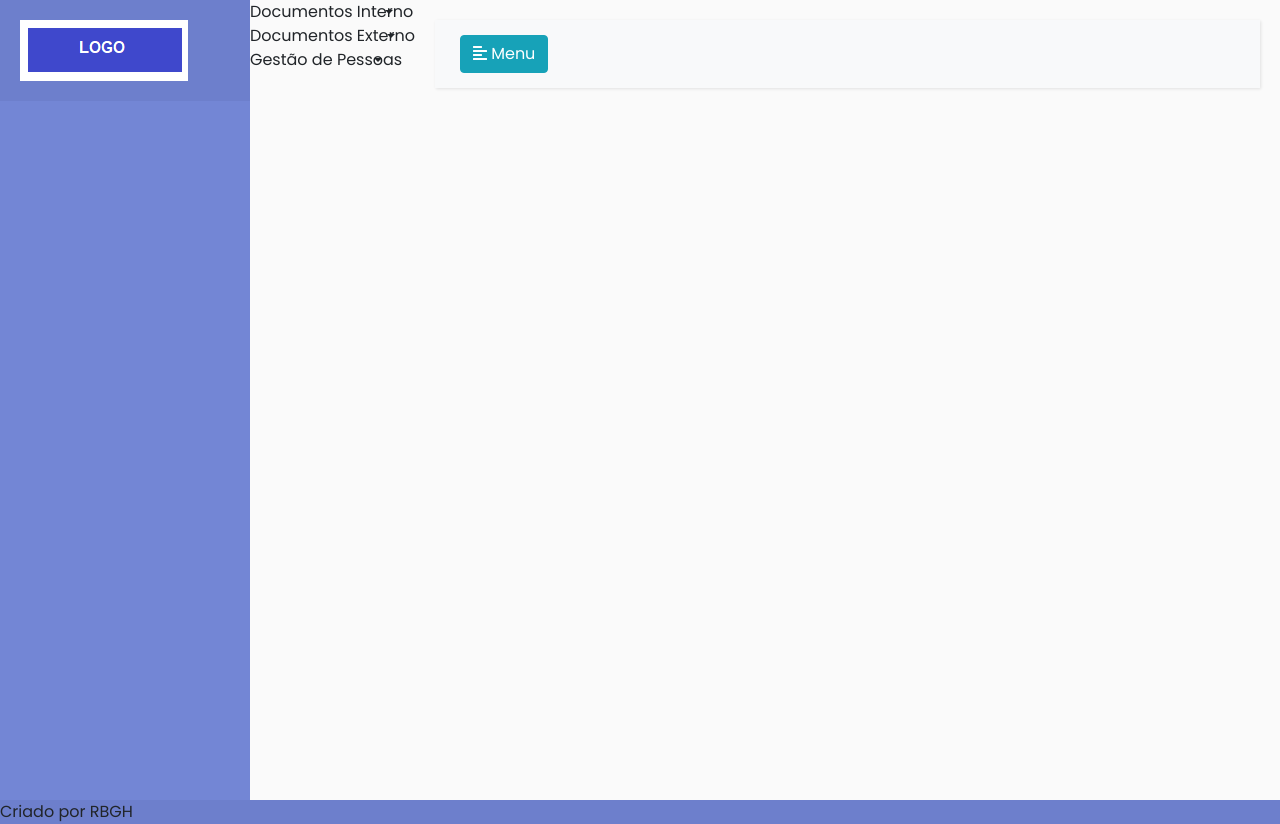
After one commit to RobertaHauser/intranet-iso9001, a Django app: template gestaologin/templates/base.html in a window 1280 px wide. The commit adds this page. Run offline with Django 3.2, Linux system fonts and the light colour scheme; the template is opened without the code that fills it, so the values that code supplies are empty; some libraries are stand-ins or nearby versions.

Commit message:
Inclusão base.html

```diff
--- /dev/null
+++ b/gestaologin/templates/base.html
@@ -0,0 +1,140 @@
+<!--MATERIAL DE APOIO:
+video: https://www.youtube.com/watch?v=tWpXoi17oXk&t=250s
+texto: https://codepen.io/truongtx-ccvn/pen/qLXGKV
+-->
+<!DOCTYPE html>
+{% load static %}
+<html lang="pt-br">
+    <head>
+        <meta charset="utf-8">
+        <title>Intranet | ISO9001</title>
+
+        <!--ENDEREÇO 1:https://getbootstrap.com/docs/4.3/getting-started/introduction/-->
+        <link rel="stylesheet" href="https://stackpath.bootstrapcdn.com/bootstrap/4.3.1/css/bootstrap.min.css" integrity="sha384-ggOyR0iXCbMQv3Xipma34MD+dH/1fQ784/j6cY/iJTQUOhcWr7x9JvoRxT2MZw1T" crossorigin="anonymous">
+
+        <!--ENDEREÇO 1 e 2: https://cdnjs.cloudflare.com/ajax/libs/font-awesome/5.15.4/css/all.min.css-->
+        <link rel="stylesheet" href="https://cdnjs.cloudflare.com/ajax/libs/font-awesome/5.15.4/css/all.min.css">
+        <script src="https://cdnjs.cloudflare.com/ajax/libs/font-awesome/5.15.4/js/all.min.js"></script>
+
+        <!--BOTÕES EDIT, DELETE...-->
+        <link href="https://fonts.googleapis.com/icon?family=Material+Icons" rel="stylesheet">
+
+        <link href="{% static 'css/style.css'%}" rel="stylesheet">
+    </head>
+    <body>
+        <div class="wrapper">
+            <!-- Sidebar  -->
+            <nav id="sidebar">
+                <div class="sidebar-header">
+                    <a href="/"><img src="{%static 'img/logosmt.png'%}"></a>
+                </div>
+            </nav>
+
+
+                <ul class="list-unstyled components">
+                    <li class="active">
+                        <a href="#homeSubmenu" data-toggle="collapse" aria-expanded="false" class="dropdown-toggle">Documentos Interno</a>
+                        <ul class="collapse list-unstyled" id="homeSubmenu">
+                            <li><a href="#" target="_blank">Lista Mestra - Documentos</a></li>
+                        </ul>
+                    </li>
+                    <li>
+                        <a href="#pageSubmenu" data-toggle="collapse" aria-expanded="false" class="dropdown-toggle">Documentos Externo</a>
+                        <ul class="collapse list-unstyled" id="pageSubmenu">
+                            <li><a href="#" target="_blank">Lista Mestra Doctos Externo</a></li>
+                            <li><a href="#" target="_blank">NBR ISO 9001:2015</a></li>
+                            <!--<li><a href="#" target="_blank">Certificado ISO 9001</a></li>
+                            <li><a href="#" target="_blank">Certificado Fornecedores</a></li>
+                            <li><a href="#" target="_blank">Certificado Calibração</a></li>
+                            <li><a href="#" target="_blank">Desenhos</a></li>-->
+                        </ul>
+                    </li>
+                    <!--
+                    <li>
+                        <a href="#pageSubmenu4" data-toggle="collapse" aria-expanded="false" class="dropdown-toggle">Plano de Ação</a>
+                        <ul class="collapse list-unstyled" id="pageSubmenu4">
+                            <li><a href="#" target="_blank">Mudança e Melhoria</a></li>
+                            <li><a href="#" target="_blank">Não conformidade e ação corretiva></a></li>
+                            <li><a href="#" target="_blank">Riscos e oportunidades></a></li>
+                            <li><a href="#" target="_blank">Comunicação></a></li>
+                            <li><a href="#" target="_blank">Auditoria></a></li>
+                        </ul>
+                    </li>
+                    <li>
+                        <a href="#pageSubmenu1" data-toggle="collapse" aria-expanded="false" class="dropdown-toggle">Aquisição</a>
+                        <ul class="collapse list-unstyled" id="pageSubmenu1">
+                            <li><a href="#" target="_blank">Fornecedor,seleção, avaliação e monitoramento</a></li>
+                        </ul>
+                    </li>
+                    <li><a href="#" target="_blank">Comercial</a></li>
+                    <li>
+                        <a href="#pageSubmenu2" data-toggle="collapse" aria-expanded="false" class="dropdown-toggle">SGQ</a>
+                        <ul class="collapse list-unstyled" id="pageSubmenu2">
+                            <li><a href="#" target="_blank">Objetivos da qualidade</a></li>
+                            <li><a href="#" target="_blank">Satisfação do cliente</a></li>
+                            <li><a href="#" target="_blank">Análise crítica da direção</a></li>
+                            <li><a href="#" target="_blank">Auditoria target="_blank"></a></li>
+                        </ul>
+                    </li>
+                    -->
+                    <li>
+                        <a href="#pageSubmenu3" data-toggle="collapse" aria-expanded="false" class="dropdown-toggle">Gestão de Pessoas</a>
+                        <ul class="collapse list-unstyled" id="pageSubmenu3">
+                            <li><a href="#" target="_blank">Descrição de cargo</a></li>
+                            <!--<li><a href="#" target="_blank">Plano de treinamento</a></li>-->
+                            <li><a href="#" target="_blank">Lista de funcionários</a></li>
+                            <!--<li><a href="#" target="_blank">Organograma</a></li>-->
+                            <li><a href="#" target="_blank">Papéis, responsabilidades e autoridades</a></li>
+                        </ul>
+                    </li>
+                    <!--
+                    <li><a href="#" target="_blank">G.Recursos,Eq.Medição</a></li>
+                    <li><a href="#" target="_blank">Liberação de Produto</a></li>
+                    <li><a href="#" target="_blank">Operação</a></li>
+                    -->
+                </ul>
+            </nav>
+
+            <!-- Page Content  -->
+            <div id="content">
+                <nav class="navbar navbar-expand-lg navbar-light bg-light">
+                    <div class="container-fluid">
+                        <button type="button" id="sidebarCollapse" class="btn btn-info">
+                            <i class="fas fa-align-left"></i>
+                            <span>Menu</span>
+                        </button>
+                        <button class="btn btn-dark d-inline-block d-lg-none ml-auto" type="button" data-toggle="collapse" data-target="#navbarSupportedContent" aria-controls="navbarSupportedContent" aria-expanded="false" aria-label="Toggle navigation">
+                        <i class="fas fa-align-justify"></i>
+                        </button>
+
+                        <!--MENU LOGIN-->
+
+                    </div>
+                </nav>
+                {% block conteudo %}
+                {% endblock conteudo %}
+            </div>
+        </div>
+
+    <!--RODAPÉ-->
+    <footer class="footer">Criado por RBGH</footer>
+
+    <!--ENDEREÇO:https://getbootstrap.com/docs/4.3/getting-started/introduction/-->
+    <!--
+    <script src="https://code.jquery.com/jquery-3.3.1.slim.min.js" integrity="sha384-q8i/X+965DzO0rT7abK41JStQIAqVgRVzpbzo5smXKp4YfRvH+8abtTE1Pi6jizo" crossorigin="anonymous"></script>
+    -->
+    <script src="https://code.jquery.com/jquery-3.3.1.min.js"></script>
+    <script src="https://cdnjs.cloudflare.com/ajax/libs/popper.js/1.14.7/umd/popper.min.js" integrity="sha384-UO2eT0CpHqdSJQ6hJty5KVphtPhzWj9WO1clHTMGa3JDZwrnQq4sF86dIHNDz0W1" crossorigin="anonymous"></script>
+    <script src="https://stackpath.bootstrapcdn.com/bootstrap/4.3.1/js/bootstrap.min.js" integrity="sha384-JjSmVgyd0p3pXB1rRibZUAYoIIy6OrQ6VrjIEaFf/nJGzIxFDsf4x0xIM+B07jRM" crossorigin="anonymous"></script>
+
+    <script>
+        $(document).ready(function () {
+            $('#sidebarCollapse').on('click', function () {
+            $('#sidebar').toggleClass('active');
+            });
+        });
+    </script>
+
+    <!--JAVASCRIPT BOTÃO DELETE-->
+    </body>
+</html>
--- /dev/null
+++ b/static/css/style.css
@@ -0,0 +1,162 @@
+/*
+    DEMO STYLE
+*/
+
+@import "https://fonts.googleapis.com/css?family=Poppins:300,400,500,600,700";
+body {
+    font-family: 'Poppins', sans-serif;
+    background: #fafafa;
+}
+
+p {
+    font-family: 'Poppins', sans-serif;
+    font-size: 1.0em;
+    font-weight: 300;
+    line-height: 1.7em;
+    color: #999;
+}
+
+a,
+a:hover,
+a:focus {
+    color: inherit;
+    text-decoration: none;
+    transition: all 0.3s;
+}
+
+.navbar {
+    padding: 15px 10px;
+    background: #fff;
+    border: none;
+    border-radius: 0;
+    margin-bottom: 40px;
+    box-shadow: 1px 1px 3px rgba(0, 0, 0, 0.1);
+}
+.table{
+    font-size:12px;
+}
+
+.navbar-btn {
+    box-shadow: none;
+    outline: none !important;
+    border: none;
+}
+
+.line {
+    width: 100%;
+    height: 1px;
+    border-bottom: 1px dashed #ddd;
+    margin: 40px 0;
+}
+
+/* ---------------------------------------------------
+    SIDEBAR STYLE
+----------------------------------------------------- */
+
+.wrapper {
+    display: flex;
+    width: 100%;
+    align-items: stretch;
+}
+
+#sidebar {
+    min-width: 250px;
+    max-width: 250px;
+    background: #7386D5;
+    color: #fff;
+    transition: all 0.3s;
+}
+
+#sidebar.active {
+    margin-left: -250px;
+}
+
+#sidebar .sidebar-header {
+    padding: 20px;
+    background: #6d7fcc;
+}
+
+#sidebar ul.components {
+    padding: 20px 0;
+    border-bottom: 1px solid #47748b;
+}
+
+#sidebar ul p {
+    color: #fff;
+    padding: 10px;
+}
+
+#sidebar ul li a {
+    padding: 10px;
+    font-size: 1.0em;
+    display: block;
+}
+
+#sidebar ul li a:hover {
+    color: #7386D5;
+    background: #fff;
+}
+
+#sidebar ul li.active>a,
+a[aria-expanded="true"] {
+    color: #fff;
+    background: #6d7fcc;
+}
+
+a[data-toggle="collapse"] {
+    position: relative;
+}
+
+.dropdown-toggle::after {
+    display: block;
+    position: absolute;
+    top: 50%;
+    right: 20px;
+    transform: translateY(-50%);
+}
+
+ul ul a {
+    font-size: 0.8em !important;
+    padding-left: 30px !important;
+    background: #6d7fcc;
+}
+
+a.download {
+    background: #fff;
+    color: #7386D5;
+}
+
+a.article,
+a.article:hover {
+    background: #6d7fcc !important;
+    color: #fff !important;
+}
+footer{
+    background: #6d7fcc;
+}
+/* ---------------------------------------------------
+    CONTENT STYLE
+----------------------------------------------------- */
+
+#content {
+    width: 100%;
+    padding: 20px;
+    min-height: 100vh;
+    transition: all 0.3s;
+}
+
+/* ---------------------------------------------------
+    MEDIAQUERIES
+----------------------------------------------------- */
+
+@media (max-width: 768px) {
+    #sidebar {
+        margin-left: -250px;
+    }
+    #sidebar.active {
+        margin-left: 0;
+    }
+    #sidebarCollapse span {
+        display: none;
+    }
+}
```
Also changed, not shown: gestaologin/templates/index.html (+8 -8 lines), static/img/logosmt.png (added).
